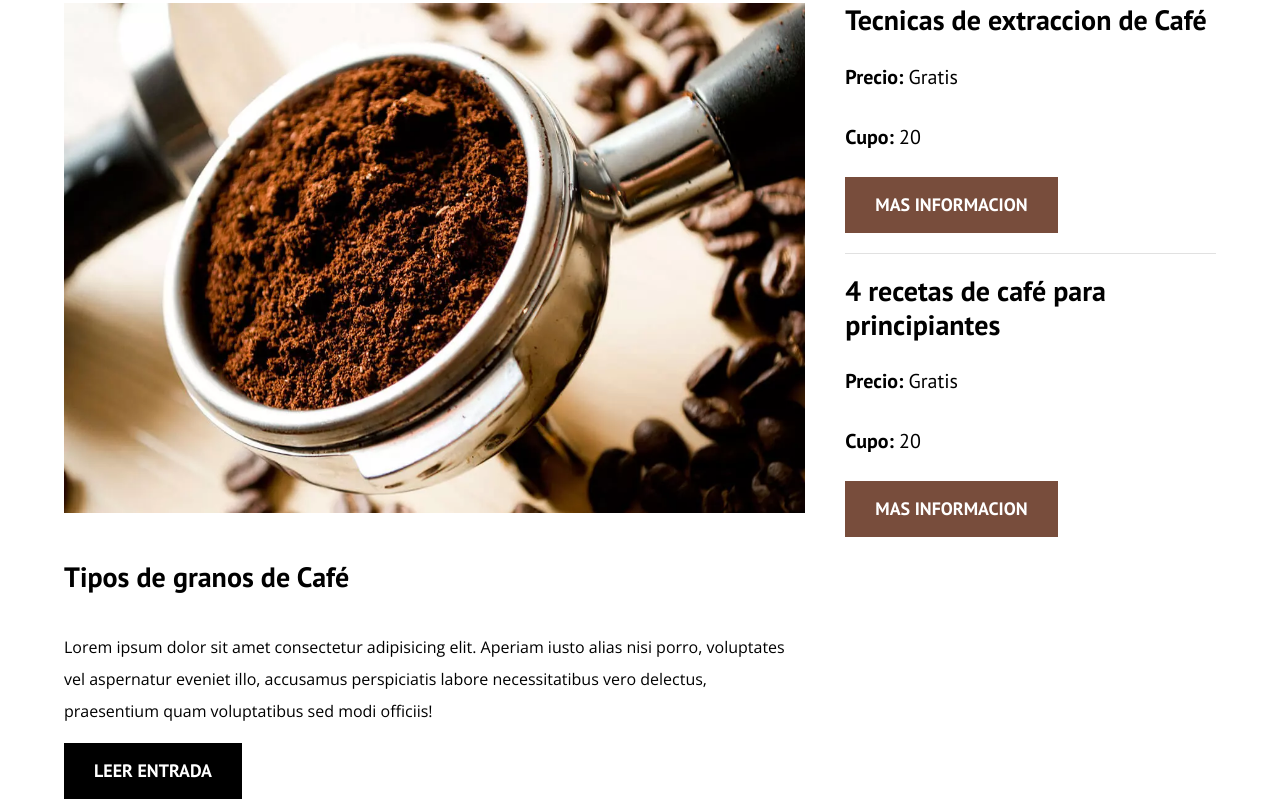
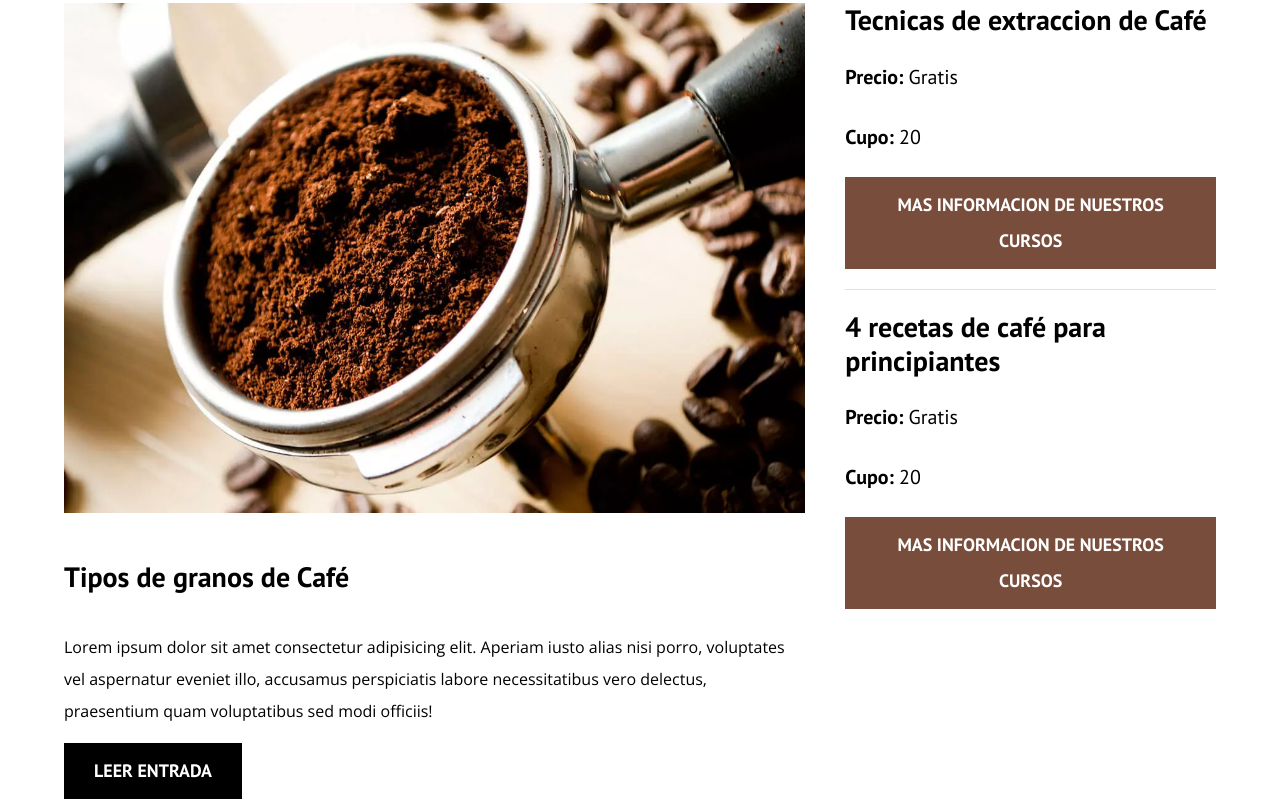
Before and after one commit to Leotheprodu/blogdecafe, a plain HTML site: page index.html in a window 1280 px wide. Shown: the part 699-1508 px from the top of the page. Drawn offline with nearby package versions, Linux system fonts and the light colour scheme.

Commit message:
listo el sitio con SEO correcto

```diff
--- a/index.html
+++ b/index.html
@@ -4,6 +4,7 @@
     <meta charset="UTF-8">
     <meta http-equiv="X-UA-Compatible" content="IE=edge">
     <meta name="viewport" content="width=device-width, initial-scale=1.0">
+    <meta name="description" content="Pagina web de blog de cafe">
 
     <title>BlogdeCafé</title>
     <!-- prefetch -->
@@ -94,7 +95,7 @@
                     <p class="widget-curso__label">Cupo:
                         <span class="widget-curso__info">20</span>
                     </p>
-                    <a href="entrada.html" class="boton boton--secundario">Mas informacion</a>
+                    <a href="entrada.html" class="boton boton--secundario">Mas informacion de nuestros cursos</a>
 
                 </li>
                 <li class="widget-curso">
@@ -105,7 +106,7 @@
                     <p class="widget-curso__label">Cupo:
                         <span class="widget-curso__info">20</span>
                     </p>
-                    <a href="entrada.html" class="boton boton--secundario">Mas informacion</a>
+                    <a href="entrada.html" class="boton boton--secundario">Mas informacion de nuestros cursos</a>
 
                 </li>
             </ul>
```
